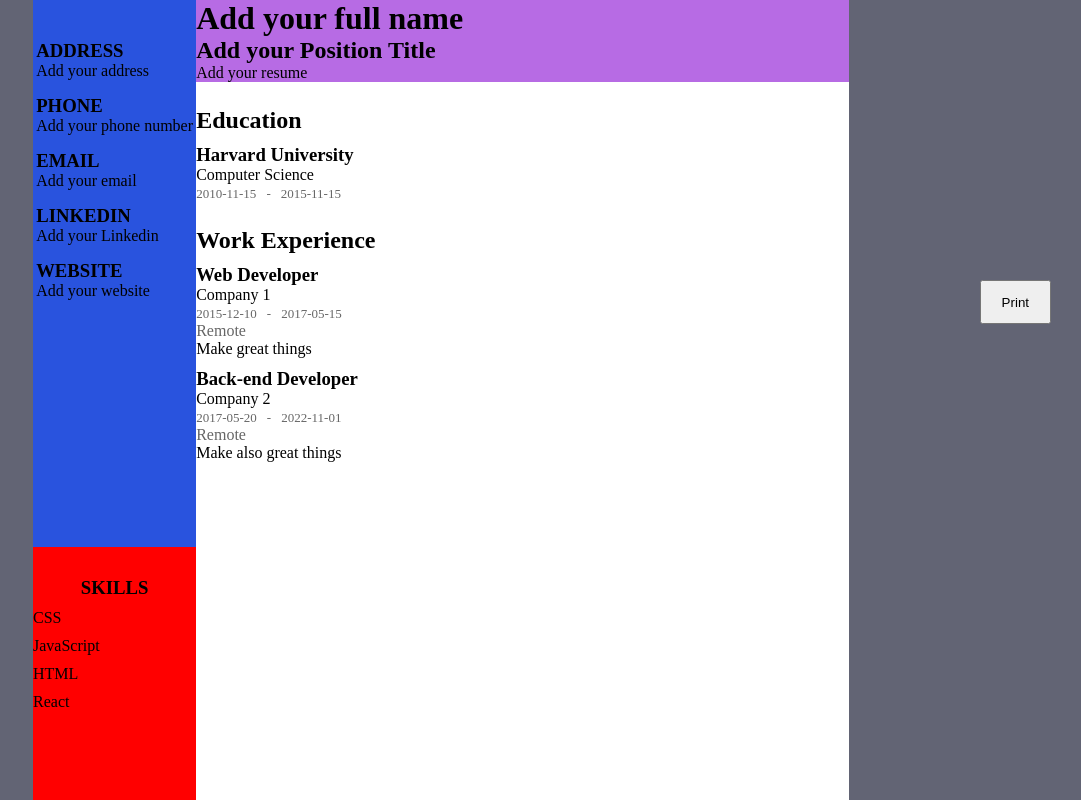
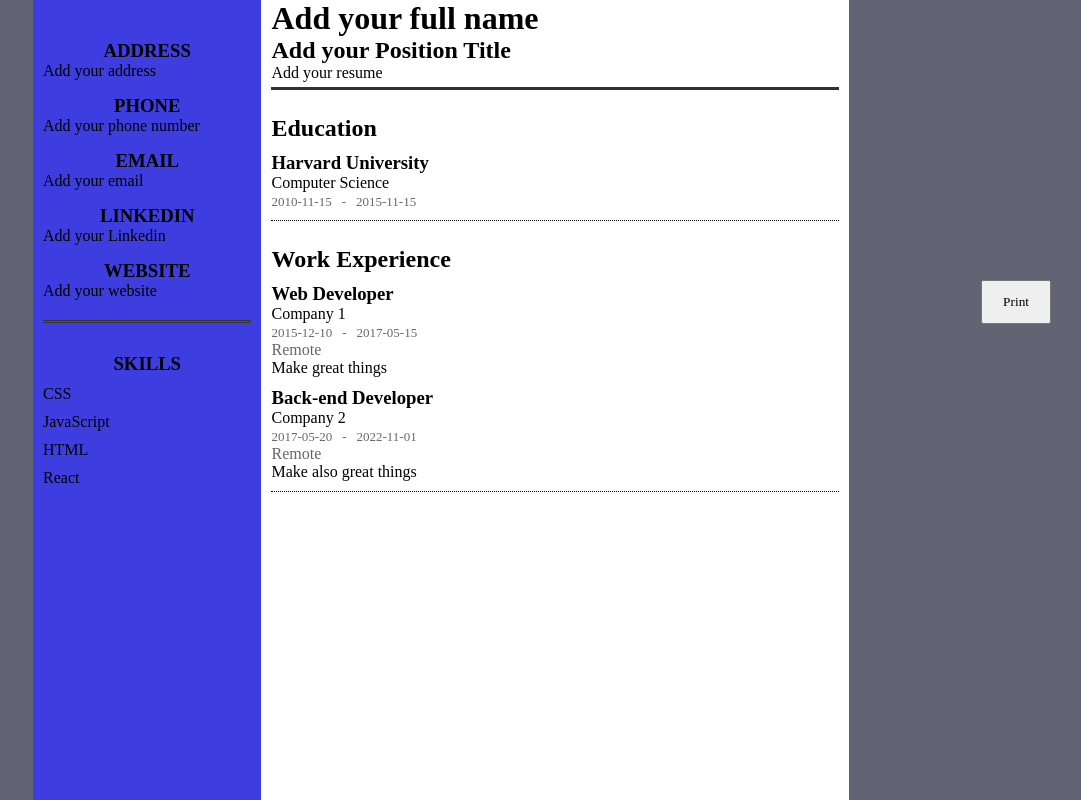
Before and after one commit to Luise8/cd-app, a React (Create React App) app: page / in a window 1280 px wide. Shown: the top 800 px of the page, without its empty margins (199-1280 px from the left). Built offline with nearby package versions, Linux system fonts and the light colour scheme.

Commit message:
Change style size, font, positioning text, colors and add borders

```diff
--- a/src/components/Education.js
+++ b/src/components/Education.js
@@ -4,7 +4,7 @@ import Overview from "./OverviewArrayObjects";
 import ModalForm from "./ModalForm";
 import ModalConfirmation from "./ModalConfirmation";
 import uniqid from "uniqid";
-import "../styles/SectionHeader.css";
+import "../styles/Section.css";
 import example from "./example";
 
 class Education extends Component {
@@ -273,7 +273,7 @@ class Education extends Component {
     }
 
     return (
-      <div>
+      <div className="container-section education">
         <div className="section-header">
           <h2>Education</h2>
           <button className="btn add-edu" onClick={this.handleToggle}>
--- a/src/components/Experience.js
+++ b/src/components/Experience.js
@@ -5,7 +5,7 @@ import Overview from "./OverviewArrayObjects";
 import ModalForm from "./ModalForm";
 import ModalConfirmation from "./ModalConfirmation";
 import uniqid from "uniqid";
-import "../styles/SectionHeader.css";
+import "../styles/Section.css";
 import example from "./example";
 
 class Experience extends Component {
@@ -343,7 +343,7 @@ class Experience extends Component {
     }
 
     return (
-      <div>
+      <div className="container-section experience">
         <div className="section-header">
           <h2>Work Experience</h2>
           <button className="btn add-exp" onClick={this.handleToggle}>
@@ -353,7 +353,6 @@ class Experience extends Component {
             DELETE ALL
           </button>
         </div>
-
         {/* Show all the items experience on the screen */}
         <Overview
           itemList={expList}
--- a/src/styles/App.css
+++ b/src/styles/App.css
@@ -14,14 +14,21 @@
 }
 
 .right-main-container-sheet {
-  width: 80%;
+  width: 72%;
   display: flex;
   flex-direction: column;
   gap: 25px;
+  padding-left: 10px;
+  padding-right: 10px;
+  box-sizing: border-box;
 }
 
 .sidebar {
-  width: 20%;
+  width: 28%;
+  padding-left: 10px;
+  padding-right: 10px;
+  background-color: rgb(61, 61, 224);
+  box-sizing: border-box;
 }
 
 #print-btn {
--- a/src/styles/ContactInformation.css
+++ b/src/styles/ContactInformation.css
@@ -1,12 +1,14 @@
 .container-contact-information {
-  background-color: rgba(10, 96, 255, 0.87);
   width: 100%;
   display: flex;
   gap: 14px;
-  justify-content: center;
+  justify-content: stretch;
   position: relative;
   padding-top: 40px;
-  height: 48%;
+  border-bottom-width: 3px;
+  border-bottom-style: double;
+  border-bottom-color: #333;
+  padding-bottom: 20px;
 }
 
 /* SINGLE ITEM */
@@ -14,6 +16,12 @@
   display: flex;
   flex-direction: column;
   gap: 15px;
+  width: 100%;
+}
+
+.container-contact-inf-child h3 {
+  display: flex;
+  justify-content: center;
 }
 
 /* SHOW BUTTONS */
--- a/src/styles/MainInformation.css
+++ b/src/styles/MainInformation.css
@@ -1,7 +1,8 @@
 .container-main-information {
-  background-color: rgba(173, 85, 224, 0.87);
   display: flex;
   gap: 14px;
+  border-bottom: 3px solid rgb(49, 49, 49);
+  padding-bottom: 5px;
 }
 .container-main-information:hover .btn-main-inf {
   display: flex;
--- a/src/styles/SectionHeader.css
+++ b/src/styles/Section.css
@@ -1,3 +1,9 @@
+.container-section {
+  border-bottom-width: 1px;
+  border-bottom-style: dotted;
+  padding-bottom: 10px;
+}
+
 .section-header {
   display: flex;
   gap: 10px;
--- a/src/styles/Sidebar.css
+++ b/src/styles/Sidebar.css
@@ -1,7 +1,6 @@
 .containerSidebar {
   display: flex;
   flex-direction: column;
-  background-color: red;
   width: 100%;
   height: 100%;
   gap: 30px;
--- a/src/styles/Skills.css
+++ b/src/styles/Skills.css
@@ -1,3 +1,7 @@
+.container-skills {
+  flex-grow: 1;
+}
+
 .container-header-skills {
   display: flex;
   justify-content: center;
--- a/src/styles/styles.css
+++ b/src/styles/styles.css
@@ -1,4 +1,5 @@
 * {
   padding: 0;
   margin: 0;
+  font-family: "Times New Roman", Times, serif;
 }
```
